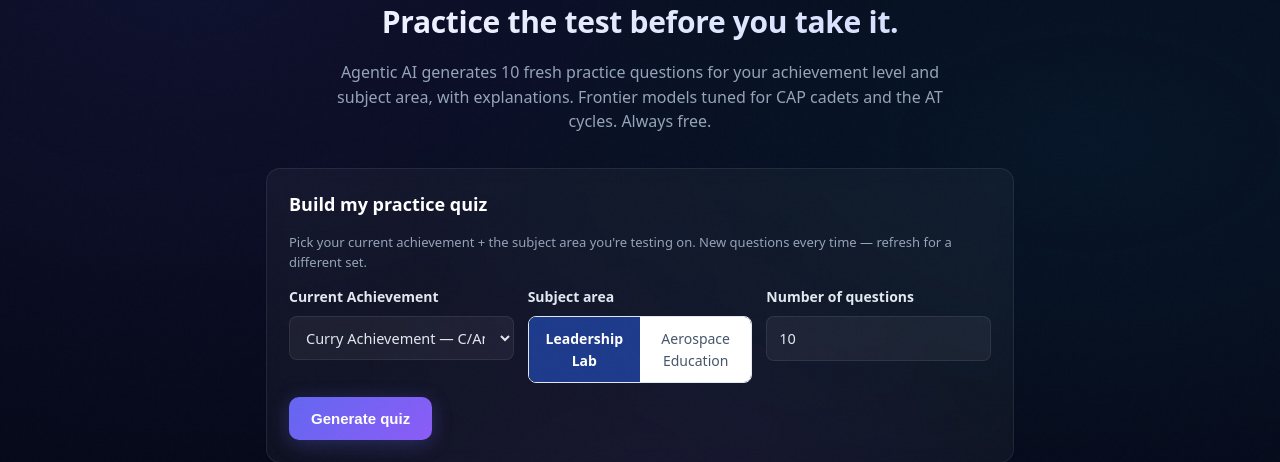
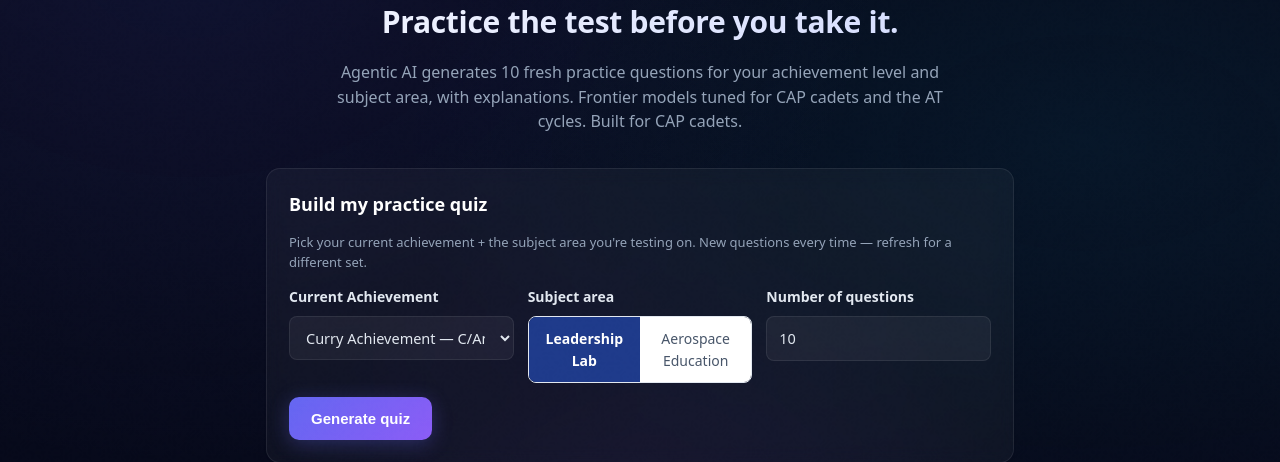
Before and after one commit to justfreshsky-jpg/CAPStudy, a Flask app: page / in a window 1280 px wide. Shown: the part 122-584 px from the top of the page. Run offline with Flask 3, Linux system fonts and the light colour scheme.

Commit message:
copy: remove marketing 'free' wording (portfolio de-free / ASI-forward)
Co-Authored-By: Claude Opus 4.7 <noreply@anthropic.com>

```diff
--- a/templates/index.html
+++ b/templates/index.html
@@ -137,7 +137,7 @@ a:hover{color:#c4b5fd}
   <header>
     <span class="tag">Curry → Spaatz · Leadership + Aerospace Ed</span>
     <h1>Practice the test before you take it.</h1>
-    <p>Agentic AI generates 10 fresh practice questions for your achievement level and subject area, with explanations. Frontier models tuned for CAP cadets and the AT cycles. Always free.</p>
+    <p>Agentic AI generates 10 fresh practice questions for your achievement level and subject area, with explanations. Frontier models tuned for CAP cadets and the AT cycles. Built for CAP cadets.</p>
   </header>
 
   <main>
```
